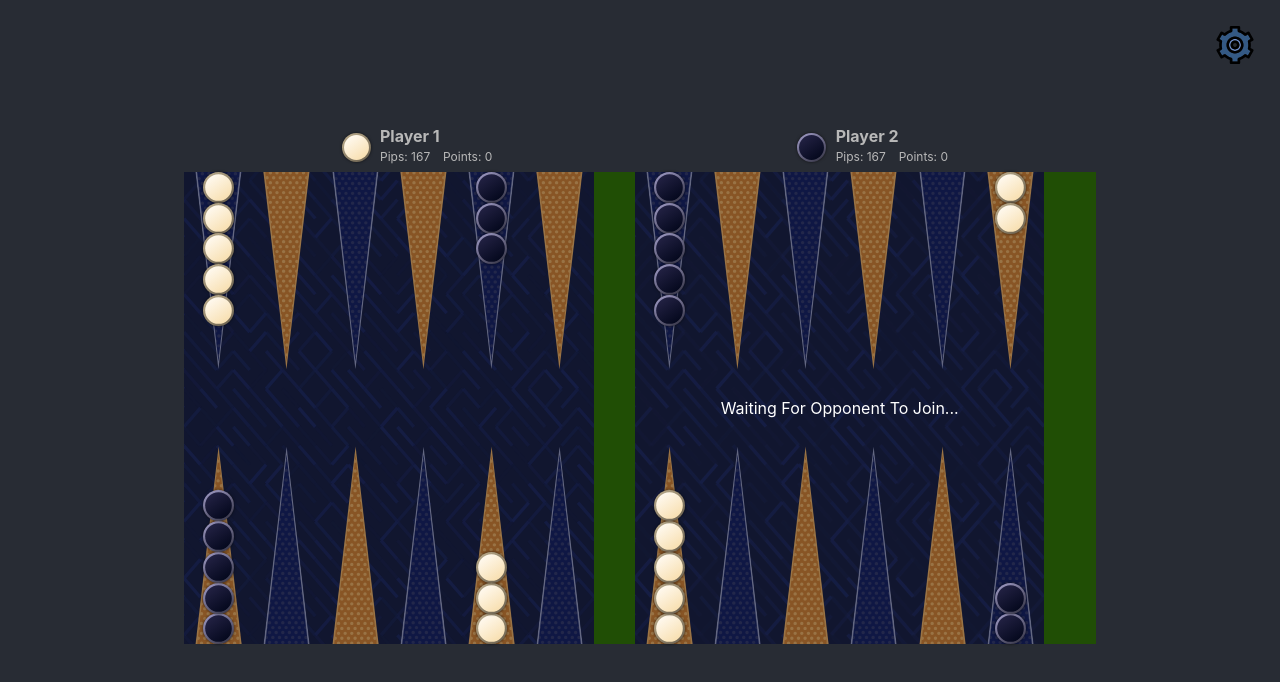
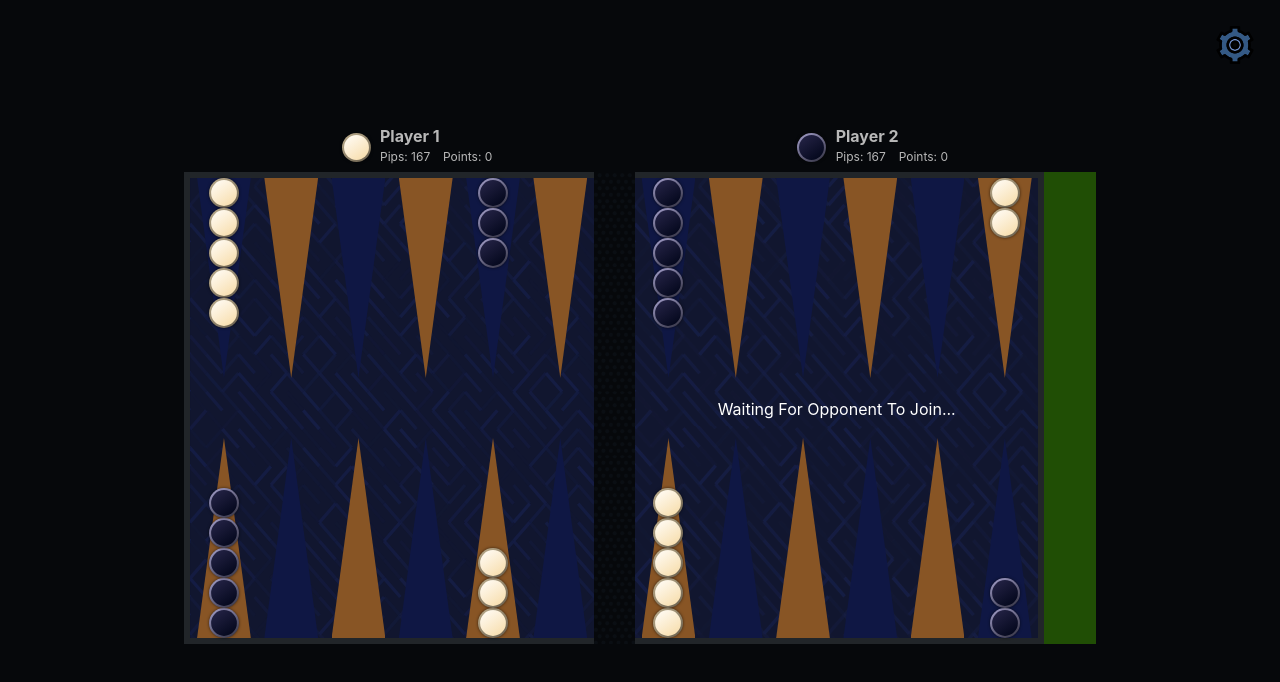
Before and after one commit to sam-swarr/backgammon, a React (Create React App) app: page /local in a window 1280 px wide. Shown: the top 682 px of the page. Built offline with nearby package versions, Linux system fonts and the light colour scheme.

Commit message:
add dots svg to bar background; begin reverting points to pure css

```diff
--- a/src/App.css
+++ b/src/App.css
@@ -15,7 +15,7 @@
 
 .App-wrapper {
   align-items: center;
-  background-color: #282c34;
+  background-color: #06080b;
   display: flex;
   flex-direction: column;
   height: 100vh;
@@ -81,7 +81,7 @@
 
 .Game-board-wrapper {
   align-items: center;
-  background-color: #282c34;
+  background-color: #06080b;
   color: white;
   display: flex;
   height: 36.92vw;
@@ -210,12 +210,26 @@
 .Game-board-half {
   background-image: url(board-background.svg);
   background-size: cover;
+  border-color: #212529;
+  border-width: 0.8vh;
   display: flex;
   flex-direction: column;
   height: 100%;
   justify-content: space-between;
   position: relative;
   width: 40%;
+}
+
+.Game-board-half.left {
+  border-left-style: solid;
+  border-top-style: solid;
+  border-bottom-style: solid;
+}
+
+.Game-board-half.right {
+  border-right-style: solid;
+  border-top-style: solid;
+  border-bottom-style: solid;
 }
 
 .Game-board-quadrant {
@@ -230,7 +244,9 @@
 }
 
 .Game-board-bar {
-  background-color:rgb(32, 78, 5);
+  background-image: url(dots.svg);
+  background-color: #06080b;
+  background-size: 10vw;
   display: flex;
   flex-direction: column;
   height: 100%;
@@ -303,24 +319,20 @@
   z-index: 1;
 }
 
-.Point-triangle.even {
-  background-image: url(board-point-dark.svg);
-  background-position: top;
-  background-size: cover;
+.Point-triangle.top {
+  clip-path: polygon(0% 0%, 50% 100%, 100% 0%);
 }
 
-.Point-triangle.even.bottom {
-  background-image: url(board-point-dark-bottom.svg);
+.Point-triangle.bottom {
+  clip-path: polygon(0% 100%, 50% 0%, 100% 100%);
+}
+
+.Point-triangle.even {
+  background-color: #0F1744;
 }
 
 .Point-triangle.odd {
-  background-image: url(board-point-light.svg);
-  background-position: top;
-  background-size: cover;
-}
-
-.Point-triangle.odd.bottom {
-  background-image: url(board-point-light-bottom.svg);
+  background-color: #885525;
 }
 
 .Checkers-wrapper {
--- a/src/GameBoard.tsx
+++ b/src/GameBoard.tsx
@@ -559,7 +559,7 @@ const GameBoard: FunctionComponent<GameBoardProps> = ({
         playerMovementDirection === MovementDirection.CounterClockwise)
         ? home
         : null}
-      <div className="Game-board-half">
+      <div className="Game-board-half left">
         <OfferDoubleButton />
         <div className="Game-board-quadrant top">{topLeftPoints}</div>
         <div className="Game-board-quadrant bottom">{bottomLeftPoints}</div>
@@ -576,7 +576,7 @@ const GameBoard: FunctionComponent<GameBoardProps> = ({
         allPossibleMoves={allPossibleInitialMoves}
         lastPointClicked={lastPointClicked}
       />
-      <div className="Game-board-half">
+      <div className="Game-board-half right">
         <BeginGameButton />
         <RollButton onRollButtonClicked={onRollButtonClicked} />
         {diceComponent}
```
Also changed, not shown: src/dots.svg (added).
